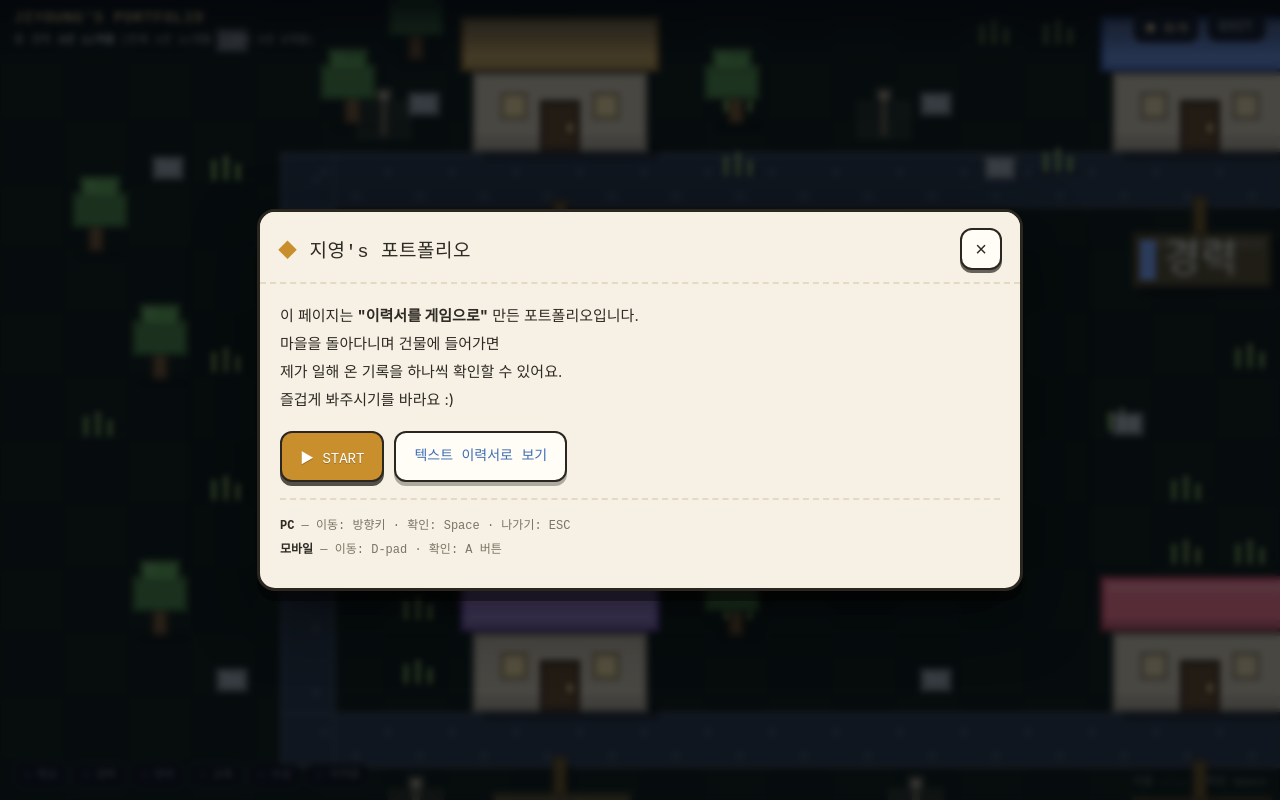
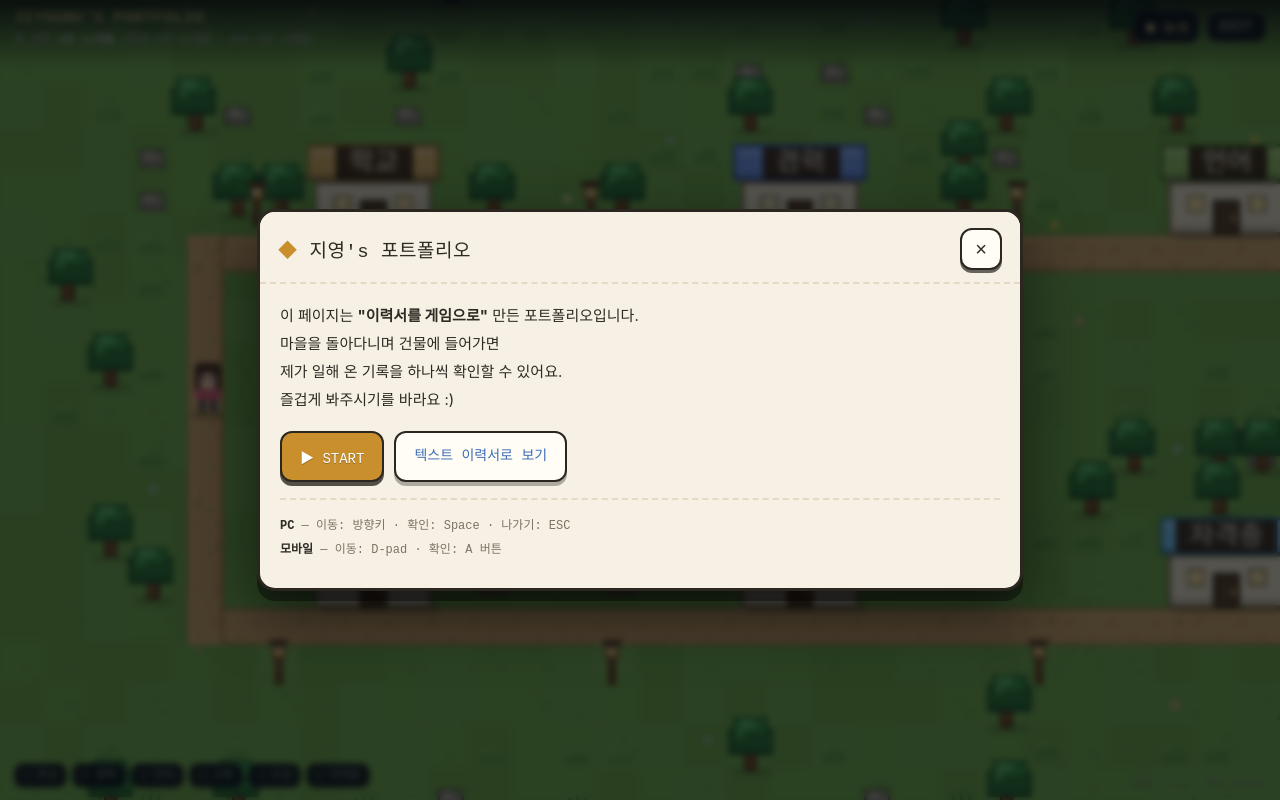
Before and after one commit to young-jii/profile, a website: page index.html in a window 1280 px wide. Drawn offline with Linux system fonts and the light colour scheme; a web font is replaced by a local one.

Commit message:
v4: 스타듀밸리풍 낮 마을, 새 캐릭터, 연못

```diff
--- a/assets/js/game.js
+++ b/assets/js/game.js
@@ -62,7 +62,8 @@ window.addEventListener('load', () => {
 
   function fitCanvas(){
     const aspect = Math.max(0.25, Math.min(4, window.innerWidth / Math.max(1, window.innerHeight)));
-    const TARGET = 320; // 긴 쪽이 보여줄 월드 픽셀 수 (도트 크기 유지)
+    // ✅ PC는 시야를 넓게(픽셀 작게), 모바일은 픽셀 큼직하게
+    const TARGET = window.innerWidth >= 1100 ? 480 : 320;
     if (aspect >= 1){
       VIEW_W = TARGET;
       VIEW_H = Math.round(TARGET / aspect);
@@ -283,31 +284,22 @@ window.addEventListener('load', () => {
 
   /* =========================
      Player / Sprites
+     ✅ 새 캐릭터: 4방향 × 4프레임 걷기 사이클 (char_sheet.png)
+     - 행: 0=정면(down) 1=측면(left) 2=뒷면(up) / right는 left 미러
+     - 열: 0=서기 1=걸음A 2=서기(눈 깜빡) 3=걸음B
   ========================= */
   const player = { x: 72, y: 176, w: 12, h: 12, vx: 0, vy: 0, speed: 1.35 };
-  const DRAW_W = 32, DRAW_H = 32;
-
-  const SPRITE_BASE = 'assets/css/images/';
-  const sprites = {
-    front: new Image(),
-    back: new Image(),
-    side1: new Image(),
-    side2: new Image(),
-  };
-
-  sprites.front.src = encodeURI(SPRITE_BASE + 'dot_front.png');
-  sprites.back.src  = encodeURI(SPRITE_BASE + 'dot_back.png');
-  sprites.side1.src = encodeURI(SPRITE_BASE + 'dot_side(1).png');
-  sprites.side2.src = encodeURI(SPRITE_BASE + 'dot_side(2).png');
-
-  function allSpritesReady(){
-    return Object.values(sprites).every(img => img.complete && img.naturalWidth > 0);
-  }
-
-  let facing = 'right';
-  let walkFrame = 0;
+
+  const FRAME_W = 16, FRAME_H = 20;
+  const SHEET_ROW = { down: 0, left: 1, up: 2, right: 1 };
+  const charSheet = new Image();
+  charSheet.src = 'assets/css/images/char_sheet.png?v=1';
+  function sheetReady(){ return charSheet.complete && charSheet.naturalWidth > 0; }
+
+  let facing = 'down';
+  let walkFrame = 0;          // 0..3 사이클
   let walkTimer = 0;
-  const WALK_INTERVAL = 140;
+  const WALK_INTERVAL = 130;  // 프레임 전환 간격(ms)
 
   /* =========================
      Map: Roads / Nodes(건물) / Monument
@@ -321,6 +313,14 @@ window.addEventListener('load', () => {
     { x: 556, y: 120, w: 14,  h: 154 }, // 동쪽 세로길
     { x: 570, y: 182, w: 50,  h: 14 },  // 연혁 기념비로 가는 샛길
   ];
+
+  // ✅ 마을 연못 (스타듀밸리 무드 + 충돌 장애물)
+  const pond = { x: 200, y: 160, w: 84, h: 52 };
+
+  function inPond(x, y, pad = 0){
+    return x >= pond.x - pad && x <= pond.x + pond.w + pad &&
+           y >= pond.y - pad && y <= pond.y + pond.h + pad;
+  }
 
   // node.x / node.y = 상호작용 지점(건물 문 앞)
   const nodes = [
@@ -826,13 +826,14 @@ window.addEventListener('load', () => {
       if (inRoad(x, y, 6)) continue;
       if (nearNode(x, y)) continue;
       if (inBuilding(x, y)) continue;
+      if (inPond(x, y, 14)) continue;
 
       const roll = rng();
       if (roll < 0.58){
         props.push({ type:'grass', x, y, v: (rng()*3)|0 });
-      } else if (roll < 0.76){
+      } else if (roll < 0.68){
         solidsProps.push({ type:'rock', x, y, v: (rng()*3)|0 });
-      } else if (roll < 0.92){
+      } else if (roll < 0.90){
         solidsProps.push({ type:'tree', x, y, v: (rng()*3)|0 });
       }
     }
@@ -871,11 +872,14 @@ window.addEventListener('load', () => {
     // 기념비 받침
     solids.push({ x: 598, y: 184, w: 14, h: 8 });
 
+    // ✅ 연못 (모래 테두리 포함)
+    solids.push({ x: pond.x - 3, y: pond.y - 3, w: pond.w + 6, h: pond.h + 6 });
+
     // 입체 소품
     for (const p of solidsProps){
-      if (p.type === 'rock') solids.push({ x: p.x + 6, y: p.y + 10, w: 8, h: 5 });
-      else if (p.type === 'tree') solids.push({ x: p.x + 4, y: p.y + 12, w: 8, h: 6 });
-      else if (p.type === 'lamp') solids.push({ x: p.x - 1, y: p.y + 5, w: 4, h: 5 });
+      if (p.type === 'rock') solids.push({ x: p.x + 5, y: p.y + 11, w: 9, h: 5 });
+      else if (p.type === 'tree') solids.push({ x: p.x + 6, y: p.y + 13, w: 7, h: 5 });
+      else if (p.type === 'lamp') solids.push({ x: p.x, y: p.y + 6, w: 3, h: 5 });
     }
   }
   buildSolids();
@@ -907,28 +911,31 @@ window.addEventListener('load', () => {
     const oy = p.y + 8;
     const sway = Math.round(Math.sin(t*2 + (p.x+p.y)*0.02) * 1);
 
-    ctx.fillStyle = 'rgba(0,0,0,0.18)';
-    ctx.fillRect(ox, oy+4, 10, 2);
-
-    ctx.fillStyle = 'rgba(158, 206, 106, 0.85)';
+    ctx.fillStyle = '#4e8a3c';
     ctx.fillRect(ox+1, oy+1+sway, 1, 5);
-    ctx.fillRect(ox+4, oy-0+sway, 1, 6);
+    ctx.fillRect(ox+4, oy+0+sway, 1, 6);
     ctx.fillRect(ox+7, oy+2+sway, 1, 4);
 
-    ctx.fillStyle = 'rgba(255,255,255,0.12)';
+    ctx.fillStyle = '#9ed47a';
     ctx.fillRect(ox+4, oy+0+sway, 1, 1);
+    ctx.fillRect(ox+1, oy+1+sway, 1, 1);
   }
 
   function drawRock(p){
-    const ox = p.x + 5;
-    const oy = p.y + 9;
-
-    ctx.fillStyle = 'rgba(0,0,0,0.22)';
-    ctx.fillRect(ox, oy+4, 10, 2);
-
-    drawPixelRect(ox+1, oy, 8, 6, 'rgba(200,210,220,0.75)', 'rgba(0,0,0,0.35)');
-    ctx.fillStyle = 'rgba(255,255,255,0.14)';
-    ctx.fillRect(ox+2, oy+1, 2, 1);
+    const ox = p.x + 4;
+    const oy = p.y + 8;
+
+    ctx.fillStyle = 'rgba(50, 70, 35, 0.20)';
+    ctx.fillRect(ox, oy+6, 11, 2);
+
+    drawPixelRect(ox, oy, 10, 7, '#9b9486', 'rgba(70,62,50,0.65)');
+    ctx.fillStyle = '#bdb6a6';
+    ctx.fillRect(ox+2, oy+1, 4, 2);
+    ctx.fillStyle = '#7e786c';
+    ctx.fillRect(ox+1, oy+5, 8, 2);
+    // 이끼
+    ctx.fillStyle = '#6fa653';
+    ctx.fillRect(ox+7, oy+1, 3, 1);
   }
 
   function drawTree(p, t){
@@ -936,37 +943,48 @@ window.addEventListener('load', () => {
     const sway = Math.round(Math.sin(t*1.6 + x*0.05) * 1);
 
     // 그림자
-    ctx.fillStyle = 'rgba(0,0,0,0.22)';
-    ctx.fillRect(x+3, y+16, 12, 3);
+    ctx.fillStyle = 'rgba(50, 70, 35, 0.22)';
+    ctx.fillRect(x+3, y+16, 14, 3);
 
     // 기둥
-    drawPixelRect(x+6, y+9, 4, 8, 'rgba(122,90,52,0.95)', 'rgba(0,0,0,0.35)');
-
-    // 잎 (2단)
-    drawPixelRect(x+1+sway, y+2, 14, 9, 'rgba(78,140,72,0.95)', 'rgba(0,0,0,0.35)');
-    drawPixelRect(x+3+sway, y-2, 10, 6, 'rgba(98,170,86,0.95)', 'rgba(0,0,0,0.30)');
-    ctx.fillStyle = 'rgba(255,255,255,0.10)';
-    ctx.fillRect(x+4+sway, y-1, 3, 2);
+    drawPixelRect(x+7, y+8, 5, 9, '#7a4f2a', 'rgba(60,38,18,0.7)');
+    ctx.fillStyle = '#94653a';
+    ctx.fillRect(x+8, y+9, 1, 7);
+
+    // 잎 (3톤 풍성하게)
+    drawPixelRect(x+1+sway, y+1, 17, 10, '#2f7d3a', 'rgba(25,60,28,0.55)');
+    drawPixelRect(x+3+sway, y-3, 13, 7, '#3e9a4a', 'rgba(25,60,28,0.45)');
+    ctx.fillStyle = '#62c46c';
+    ctx.fillRect(x+5+sway, y-2, 6, 3);
+    ctx.fillRect(x+4+sway, y+2, 3, 2);
+    // 잎 아래 음영
+    ctx.fillStyle = 'rgba(20, 50, 25, 0.22)';
+    ctx.fillRect(x+2+sway, y+8, 15, 3);
   }
 
   function drawPebble(p){
-    ctx.fillStyle = 'rgba(255,255,255,0.08)';
+    ctx.fillStyle = '#bb8f57';
     ctx.fillRect(p.x + 6, p.y + 2, 2, 2);
+    ctx.fillStyle = '#e2c084';
+    ctx.fillRect(p.x + 6, p.y + 2, 1, 1);
   }
 
   function drawLamp(p, t){
     const x = Math.round(p.x);
     const y = Math.round(p.y);
 
-    drawPixelRect(x, y, 2, 10, 'rgba(180,170,140,0.55)', 'rgba(0,0,0,0.30)');
-    drawPixelRect(x-1, y-2, 4, 3, 'rgba(200,190,160,0.55)', 'rgba(0,0,0,0.30)');
-
-    const glow = 0.10 + (Math.sin(t*3 + x*0.1)*0.04);
-    ctx.fillStyle = `rgba(255, 240, 180, ${glow})`;
-    ctx.fillRect(x-6, y+1, 14, 10);
-
-    ctx.fillStyle = 'rgba(255, 245, 210, 0.35)';
-    ctx.fillRect(x, y-1, 2, 2);
+    // 나무 기둥
+    drawPixelRect(x, y, 3, 11, '#8a5a32', 'rgba(60,38,18,0.7)');
+    // 등롱
+    drawPixelRect(x-1, y-4, 5, 5, '#f4c75c', '#8a5a32');
+    ctx.fillStyle = '#fff3c4';
+    ctx.fillRect(x, y-3, 2, 2);
+    drawPixelRect(x-2, y-6, 7, 2, '#6b4a2a', 'rgba(0,0,0,0.3)');
+
+    // 은은한 낮 글로우
+    const glow = 0.05 + (Math.sin(t*3 + x*0.1) * 0.02);
+    ctx.fillStyle = `rgba(255, 235, 170, ${glow})`;
+    ctx.fillRect(x-6, y-6, 15, 12);
   }
 
   /* =========================================================
@@ -996,21 +1014,31 @@ window.addEventListener('load', () => {
     const yWall = yBottom - hWall;
     const yRoof = yWall - hRoof;
 
-    // 그림자
-    ctx.fillStyle = 'rgba(0,0,0,0.30)';
+    // 그림자 (낮이라 연하게)
+    ctx.fillStyle = 'rgba(50, 70, 35, 0.22)';
     ctx.fillRect(x + 3, yBottom - 2, w, 4);
 
     // 벽
-    drawPixelRect(x, yWall, w, hWall, 'rgba(214,203,180,0.96)', 'rgba(0,0,0,0.35)');
-    ctx.fillStyle = 'rgba(0,0,0,0.10)';
+    drawPixelRect(x, yWall, w, hWall, 'rgba(244, 234, 210, 0.98)', 'rgba(90, 70, 45, 0.75)');
+    ctx.fillStyle = 'rgba(90, 70, 45, 0.14)';
     ctx.fillRect(x + 1, yBottom - 4, w - 2, 3);
 
     // 지붕 (노드 색)
     drawPixelRect(x - 3, yRoof, w + 6, hRoof, c.main, c.edge);
-    ctx.fillStyle = 'rgba(255,255,255,0.18)';
+    ctx.fillStyle = 'rgba(255,255,255,0.22)';
     ctx.fillRect(x - 1, yRoof + 2, w + 2, 2);
     ctx.fillStyle = 'rgba(0,0,0,0.15)';
     ctx.fillRect(x - 3, yRoof + hRoof - 3, w + 6, 3);
+
+    // ✅ 지붕 명판 (건물 이름 — 별도 표지판 대신)
+    ctx.font = '10px monospace';
+    const plateTw = Math.ceil(ctx.measureText(n.label).width);
+    const pw = plateTw + 10, ph = 12;
+    const plx = Math.round(b.cx - pw / 2);
+    const ply = yRoof + Math.round((hRoof - ph) / 2);
+    drawPixelRect(plx, ply, pw, ph, 'rgba(64, 45, 26, 0.94)', 'rgba(0,0,0,0.35)');
+    ctx.fillStyle = isNear ? '#ffe9b3' : '#fff7e6';
+    ctx.fillText(n.label, plx + 5, ply + 9);
 
     // 창문 (따뜻한 불빛 깜빡임)
     const glow = 0.55 + Math.sin(t * 2.4 + b.cx * 0.1) * 0.15;
@@ -1167,34 +1195,133 @@ window.addEventListener('load', () => {
   /* =========================
      Render
   ========================= */
-  function drawBG(cam){
+  // 결정적 해시 (타일별 고정 랜덤)
+  function tileHash(x, y, salt = 0){
+    let h = (x * 374761393 + y * 668265263 + salt * 144665) | 0;
+    h = Math.imul(h ^ (h >>> 13), 1274126177);
+    return ((h ^ (h >>> 16)) >>> 0) / 4294967296;
+  }
+
+  const GRASS_TONES = ['#77b24f', '#74ae4b', '#7ab453'];
+  const FLOWER_TONES = ['#ffffff', '#ffd95e', '#f49ac1', '#9db8ff'];
+
+  function drawBG(cam, t){
     const x0 = Math.floor(cam.x / 16) * 16;
     const y0 = Math.floor(cam.y / 16) * 16;
 
+    // ----- 잔디: 톤 변화 + 풀결 + 들꽃 -----
     for (let y = y0; y < cam.y + VIEW_H + 16; y += 16){
       for (let x = x0; x < cam.x + VIEW_W + 16; x += 16){
-        const even = ((x + y) / 16) % 2 === 0;
-        ctx.fillStyle = even ? '#0f1a14' : '#0d1712';
+        const h1 = tileHash(x, y, 1);
+        ctx.fillStyle = GRASS_TONES[(h1 * GRASS_TONES.length) | 0];
         ctx.fillRect(x, y, 16, 16);
+
+        const h2 = tileHash(x, y, 2);
+        if (h2 > 0.55){
+          // 풀결 (짙은 초록 점 두어 개)
+          ctx.fillStyle = '#639a40';
+          const gx = x + 3 + ((h2 * 9) | 0);
+          const gy = y + 3 + ((tileHash(x, y, 3) * 9) | 0);
+          ctx.fillRect(gx, gy, 2, 1);
+          ctx.fillRect(gx + 4, gy + 5, 1, 2);
+        }
+        if (h2 > 0.955){
+          // 들꽃
+          const fx = x + 4 + ((tileHash(x, y, 4) * 8) | 0);
+          const fy = y + 4 + ((tileHash(x, y, 5) * 8) | 0);
+          ctx.fillStyle = FLOWER_TONES[(tileHash(x, y, 6) * FLOWER_TONES.length) | 0];
+          ctx.fillRect(fx - 1, fy, 3, 1);
+          ctx.fillRect(fx, fy - 1, 1, 3);
+          ctx.fillStyle = '#e8b832';
+          ctx.fillRect(fx, fy, 1, 1);
+        }
       }
     }
 
-    // 길
+    // ----- 흙길 -----
     for (const r of roadRects){
-      ctx.fillStyle = '#2a3646';
+      ctx.fillStyle = '#d4a96c';
       ctx.fillRect(r.x, r.y, r.w, r.h);
-    }
-    // 길 가장자리 하이라이트
-    for (const r of roadRects){
-      ctx.fillStyle = 'rgba(255,255,255,0.05)';
+
+      // 가장자리: 짙은 테두리 + 밝은 윗단 (입체감)
+      ctx.fillStyle = '#a87f48';
       if (r.w >= r.h){
         ctx.fillRect(r.x, r.y, r.w, 1);
         ctx.fillRect(r.x, r.y + r.h - 1, r.w, 1);
+        ctx.fillStyle = '#e2c084';
+        ctx.fillRect(r.x, r.y + 1, r.w, 1);
       } else {
         ctx.fillRect(r.x, r.y, 1, r.h);
         ctx.fillRect(r.x + r.w - 1, r.y, 1, r.h);
+        ctx.fillStyle = '#e2c084';
+        ctx.fillRect(r.x + 1, r.y, 1, r.h);
       }
-    }
+
+      // 흙 얼룩/돌멩이 (해시 기반, 보이는 영역만)
+      const sx0 = Math.max(r.x, Math.floor(cam.x / 8) * 8);
+      const sx1 = Math.min(r.x + r.w, cam.x + VIEW_W + 8);
+      const sy0 = Math.max(r.y, Math.floor(cam.y / 8) * 8);
+      const sy1 = Math.min(r.y + r.h, cam.y + VIEW_H + 8);
+      for (let sy = sy0; sy < sy1; sy += 8){
+        for (let sx = sx0; sx < sx1; sx += 8){
+          const hh = tileHash(sx, sy, 7);
+          if (hh > 0.62){
+            ctx.fillStyle = '#c1955a';
+            ctx.fillRect(sx + ((hh * 5) | 0), sy + 2 + ((tileHash(sx, sy, 8) * 4) | 0), 2, 1);
+          }
+          if (hh > 0.93){
+            ctx.fillStyle = '#b08a55';
+            ctx.fillRect(sx + 3, sy + 4, 2, 2);
+          }
+        }
+      }
+    }
+
+    // ----- 연못 -----
+    drawPond(t);
+  }
+
+  function drawPond(t){
+    const p = pond;
+
+    // 모래 테두리
+    ctx.fillStyle = '#dfc98e';
+    ctx.fillRect(p.x - 3, p.y - 3, p.w + 6, p.h + 6);
+    ctx.fillStyle = '#c9ad6e';
+    ctx.fillRect(p.x - 3, p.y - 3, p.w + 6, 1);
+    ctx.fillRect(p.x - 3, p.y + p.h + 2, p.w + 6, 1);
+
+    // 물
+    ctx.fillStyle = '#4a92c8';
+    ctx.fillRect(p.x, p.y, p.w, p.h);
+    ctx.fillStyle = '#3a7cb0';
+    ctx.fillRect(p.x, p.y, p.w, 2);
+    ctx.fillRect(p.x, p.y, 2, p.h);
+    ctx.fillStyle = '#5ea4d6';
+    ctx.fillRect(p.x + 2, p.y + p.h - 3, p.w - 4, 2);
+
+    // 물결 반짝임 (천천히 흐르는 애니메이션)
+    const phase = (t * 10) | 0;
+    for (let i = 0; i < 7; i++){
+      const hx = tileHash(i, phase % 4, 9);
+      const hy = tileHash(i, 11, 10);
+      const wx = p.x + 6 + ((hx * (p.w - 16)) | 0);
+      const wy = p.y + 5 + ((hy * (p.h - 12)) | 0);
+      const shimmer = Math.sin(t * 2.2 + i * 1.7) * 0.5 + 0.5;
+      ctx.fillStyle = `rgba(214, 238, 255, ${0.25 + shimmer * 0.35})`;
+      ctx.fillRect(wx, wy, 5, 1);
+    }
+
+    // 연잎 + 연꽃
+    const bobL = Math.round(Math.sin(t * 1.4) * 1);
+    ctx.fillStyle = '#4e9a44';
+    ctx.fillRect(p.x + 14, p.y + 34 + bobL, 9, 6);
+    ctx.fillStyle = '#67b85a';
+    ctx.fillRect(p.x + 15, p.y + 35 + bobL, 7, 4);
+    ctx.fillStyle = '#f7b8d4';
+    ctx.fillRect(p.x + 60, p.y + 14 - bobL, 4, 3);
+    ctx.fillStyle = '#fff';
+    ctx.fillRect(p.x + 61, p.y + 15 - bobL, 2, 1);
   }
 
   function drawPressSpace(cam){
@@ -1222,36 +1349,39 @@ window.addEventListener('load', () => {
     ctx.fillText(text, bx + pad, by + 11);
   }
 
-  function drawPlayer(){
-    if (!allSpritesReady()){
-      ctx.fillStyle = '#f7768e';
-      ctx.fillRect(player.x, player.y, player.w, player.h);
+  function drawPlayer(t){
+    const footX = player.x + player.w / 2;
+    const footY = player.y + player.h;
+
+    // 그림자
+    ctx.fillStyle = 'rgba(40, 60, 30, 0.28)';
+    ctx.fillRect(Math.round(footX - 6), footY - 2, 12, 3);
+
+    const dx = Math.round(footX - FRAME_W / 2);
+    const dy = Math.round(footY - FRAME_H);
+
+    if (!sheetReady()){
+      // 시트 로딩 전 임시 도트 인형 (네모 방지)
+      drawPixelRect(dx + 4, dy + 1, 8, 8, '#4a3322', 'rgba(0,0,0,0.3)');
+      drawPixelRect(dx + 5, dy + 9, 6, 5, '#f06a85', 'rgba(0,0,0,0.3)');
+      drawPixelRect(dx + 5, dy + 14, 6, 5, '#344058', 'rgba(0,0,0,0.3)');
       return;
     }
 
-    const dx = Math.round(player.x - (DRAW_W - player.w)/2);
-    const dy = Math.round(player.y - (DRAW_H - player.h)/2 - 6); // 발 위치 보정
-
-    const sideImg = (walkFrame === 0) ? sprites.side1 : sprites.side2;
-
-    if (facing === 'up'){
-      ctx.drawImage(sprites.back, dx, dy, DRAW_W, DRAW_H);
-      return;
-    }
-    if (facing === 'down'){
-      ctx.drawImage(sprites.front, dx, dy, DRAW_W, DRAW_H);
-      return;
-    }
-    if (facing === 'left'){
-      ctx.drawImage(sideImg, dx, dy, DRAW_W, DRAW_H);
-      return;
-    }
+    const row = SHEET_ROW[facing] ?? 0;
+    const sx = walkFrame * FRAME_W;
+    const sy = row * FRAME_H;
+
+    // 가만히 있을 때 숨쉬기 들썩임
+    const idleBob = (walkFrame === 0 && Math.sin(t * 2.2) > 0.55) ? -1 : 0;
+
     if (facing === 'right'){
       ctx.save();
       ctx.scale(-1, 1);
-      ctx.drawImage(sideImg, -(dx + DRAW_W), dy, DRAW_W, DRAW_H);
+      ctx.drawImage(charSheet, sx, sy, FRAME_W, FRAME_H, -(dx + FRAME_W), dy + idleBob, FRAME_W, FRAME_H);
       ctx.restore();
-      return;
+    } else {
+      ctx.drawImage(charSheet, sx, sy, FRAME_W, FRAME_H, dx, dy + idleBob, FRAME_W, FRAME_H);
     }
   }
 
@@ -1271,7 +1401,7 @@ window.addEventListener('load', () => {
     ctx.translate(-cam.x, -cam.y);
 
     // 1) 바닥
-    drawBG(cam);
+    drawBG(cam, t);
 
     // 2) 평면 소품 (잔디/자갈)
     for (const p of props){
@@ -1303,13 +1433,14 @@ window.addEventListener('load', () => {
       }
     }
 
-    drawables.push({ sortY: player.y + player.h, draw: drawPlayer });
+    drawables.push({ sortY: player.y + player.h, draw: () => drawPlayer(t) });
 
     drawables.sort((a, b) => a.sortY - b.sortY);
     for (const d of drawables) d.draw();
 
-    // 4) 표지판 + 팝 + 말풍선 (오브젝트 위에)
+    // 4) 표지판(기념비 전용) + 팝 + 말풍선 (오브젝트 위에)
     for (const n of nodes){
+      if (n.building) continue; // 건물은 지붕 명판으로 대체
       const isNear = !!near && near.key === n.key;
       drawSignboard(n, t, isNear);
     }
@@ -1355,10 +1486,18 @@ window.addEventListener('load', () => {
     const up    = keys.has('ArrowUp');
     const down  = keys.has('ArrowDown');
 
-    if (left)  player.vx = -player.speed;
-    if (right) player.vx =  player.speed;
-    if (up)    player.vy = -player.speed;
-    if (down)  player.vy =  player.speed;
+    if (left)  player.vx = -1;
+    if (right) player.vx =  1;
+    if (up)    player.vy = -1;
+    if (down)  player.vy =  1;
+
+    // ✅ 대각선 이동 속도 보정 (자연스러운 움직임)
+    if (player.vx !== 0 && player.vy !== 0){
+      player.vx *= 0.7071;
+      player.vy *= 0.7071;
+    }
+    player.vx *= player.speed;
+    player.vy *= player.speed;
 
     if (player.vx < 0) facing = 'left';
     else if (player.vx > 0) facing = 'right';
@@ -1397,12 +1536,12 @@ window.addEventListener('load', () => {
       footstepAudio.currentTime = 0;
     }
 
-    // ✅ 걷기 프레임도 실제 이동일 때만
-    if (moved && (facing === 'left' || facing === 'right')){
+    // ✅ 걷기 사이클: 모든 방향에서 4프레임 애니메이션
+    if (moved){
       walkTimer += dt;
       if (walkTimer >= WALK_INTERVAL){
         walkTimer = 0;
-        walkFrame = (walkFrame === 0) ? 1 : 0;
+        walkFrame = (walkFrame + 1) % 4;
       }
     } else {
       walkTimer = 0;
```
Also changed, not shown: UPDATE_GUIDE.md (+15 -16 lines), index.html (+1 -1 lines), assets/css/images/char_sheet.png (added), 1 other file.
